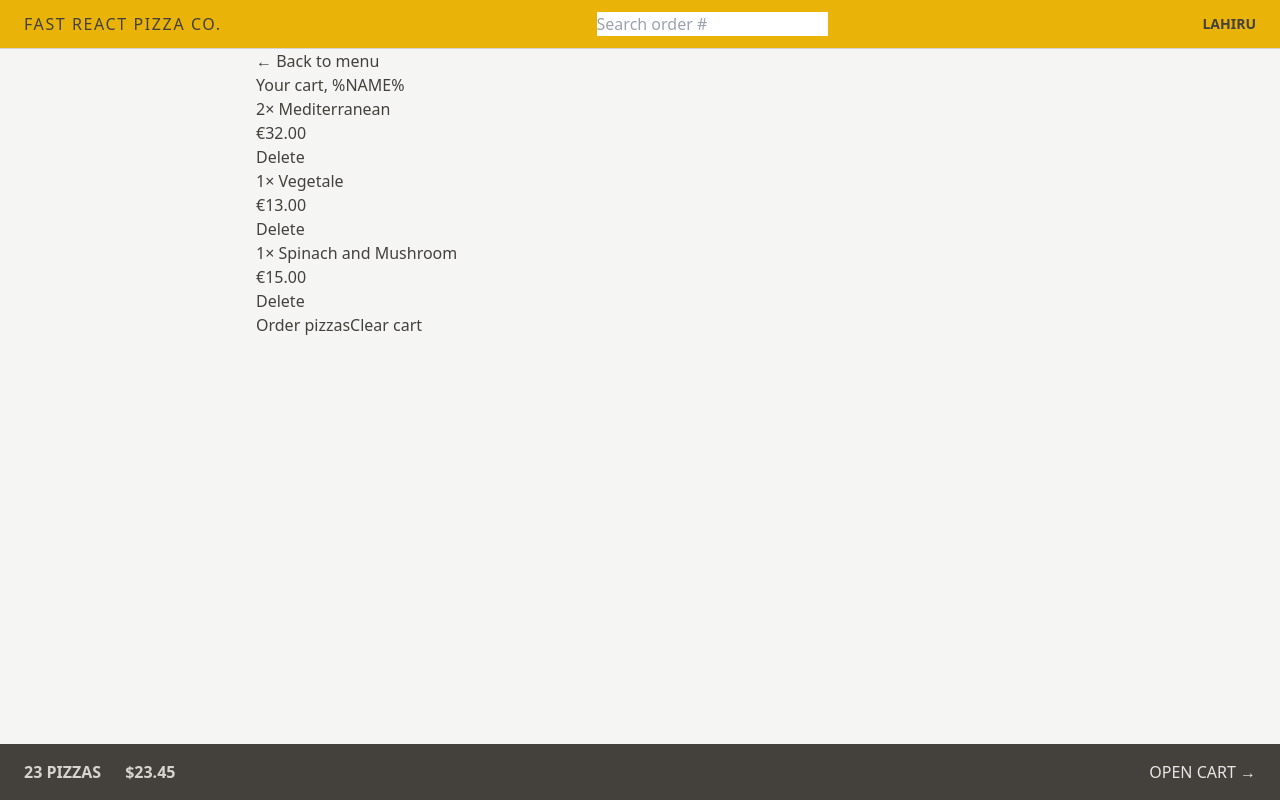
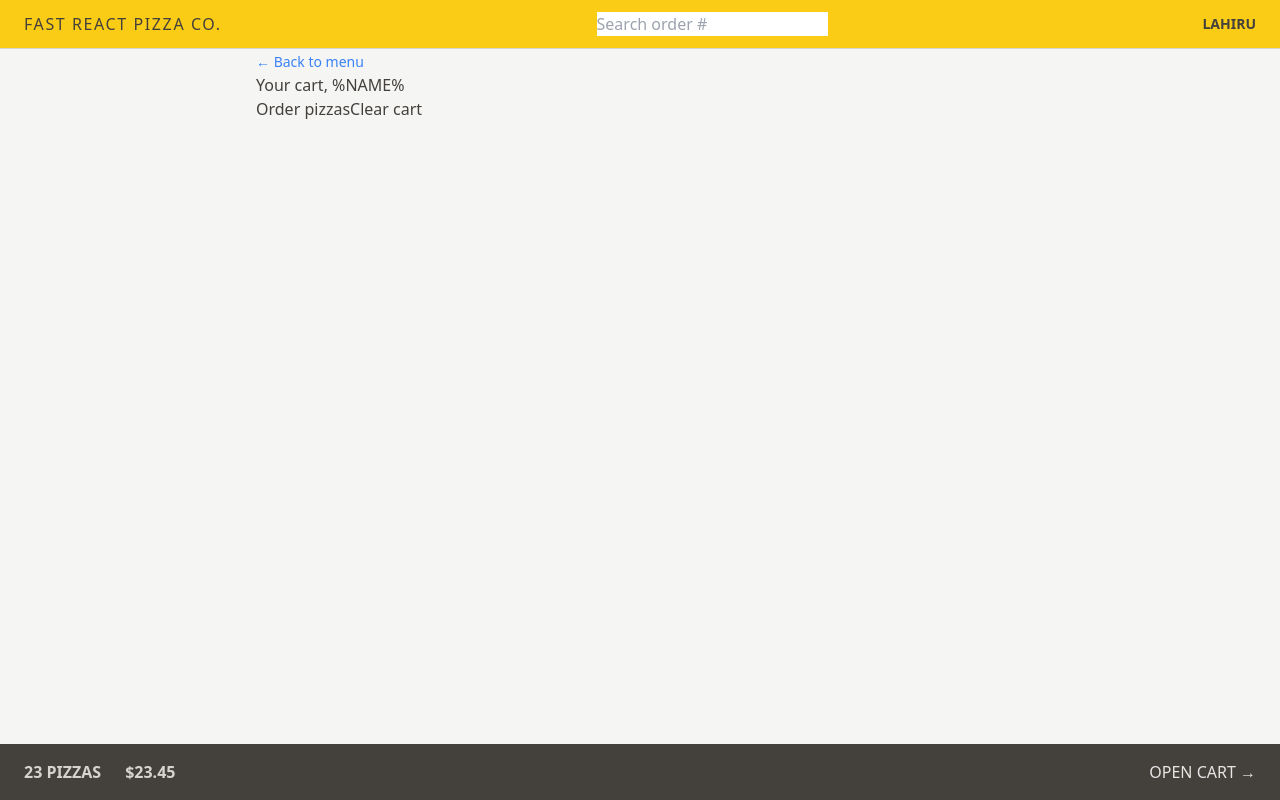
Before and after one commit to lahirujay99/Tailwind-CSS-Demo, a React (Vite) app: page /cart in a window 1280 px wide. Built offline with nearby package versions, Linux system fonts and the light colour scheme.

Commit message:
added styles

```diff
--- a/src/features/cart/Cart.jsx
+++ b/src/features/cart/Cart.jsx
@@ -1,7 +1,4 @@
 import { Link } from "react-router-dom";
-import LinkButton from "../../ui/LinkButton";
-import Button from "../../ui/Button";
-import CartItem from "./CartItem";
 
 const fakeCart = [
   {
@@ -32,22 +29,18 @@
 
   return (
     <div>
-      <LinkButton to="/menu">&larr; Back to menu</LinkButton>
+      <Link
+        to="/menu"
+        className="text-sm text-blue-500 hover:text-blue-600 hover:underline"
+      >
+        &larr; Back to menu
+      </Link>
 
       <h2>Your cart, %NAME%</h2>
 
-      <ul>
-        {cart.map((item) => (
-          <CartItem item={item} key={item.key} />
-        ))}
-      </ul>
-
       <div>
-        <Button to="/order/new" type="primary">
-          Order pizzas
-        </Button>
-
-        <Button type="secondary">Clear cart</Button>
+        <Link to="/order/new">Order pizzas</Link>
+        <button>Clear cart</button>
       </div>
     </div>
   );
--- a/src/features/order/CreateOrder.jsx
+++ b/src/features/order/CreateOrder.jsx
@@ -81,9 +81,12 @@
 
         <div>
           <input type="hidden" name="cart" value={JSON.stringify(cart)} />
-          <Button disabled={isSubmitting} type="primary">
+          <button
+            disabled={isSubmitting}
+            className="inline-block rounded-full bg-yellow-400 px-4 py-3 font-semibold uppercase tracking-wide text-stone-800"
+          >
             {isSubmitting ? "Placing order...." : "Order now"}
-          </Button>
+          </button>
         </div>
       </Form>
     </div>
--- a/src/ui/Header.jsx
+++ b/src/ui/Header.jsx
@@ -4,7 +4,7 @@
 
 function Header() {
   return (
-    <header className="flex items-center justify-between border-b border-stone-300 bg-yellow-500 px-4 py-3 uppercase sm:px-6">
+    <header className="flex items-center justify-between border-b border-stone-300 bg-yellow-400 px-4 py-3 uppercase sm:px-6">
       <Link to="/" className="tracking-widest">
         Fast React Pizza Co.
       </Link>
```
